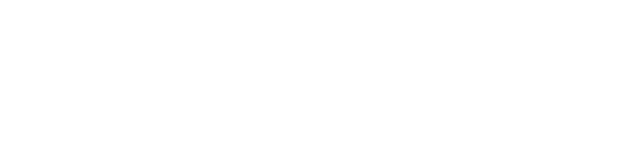
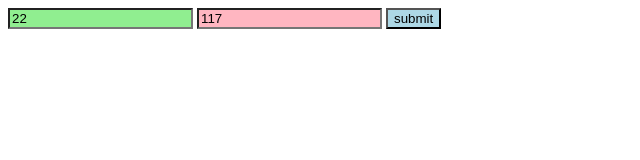
Before and after one commit to holgermanzke/calculator-js-intro, a website: page src/index.html in a window 1280 px wide. Shown: the whole page, without its empty margins (0-640 px from the left). Drawn offline with Linux system fonts and the light colour scheme.

Commit message:
add input forms and js sum function

```diff
--- a/src/index.html
+++ b/src/index.html
@@ -5,6 +5,35 @@
     <meta name="viewport" content="width=device-width, initial-scale=1.0" />
     <meta http-equiv="X-UA-Compatible" content="ie=edge" />
     <title>Calculator</title>
+    <style>
+      input[name="second"] {
+        background: lightpink;
+      }
+      input[name="first"] {
+        background: lightgreen;
+      }
+      .submit {
+        background: lightblue;
+      }
+    </style>
   </head>
-  <body></body>
+  <body>
+    <input
+      type="text"
+      name="first"
+      placeholder="Enter first number"
+      value="22"
+    />
+    <input
+      type="text"
+      name="second"
+      placeholder="Enter second number"
+      value="117"
+    />
+    <button class="submit">submit</button>
+    <!-- <script>
+      alert("another alert");
+    </script> -->
+    <script src="./index.js"></script>
+  </body>
 </html>
--- /dev/null
+++ b/src/index.js
@@ -0,0 +1,8 @@
+const firstInput = document.querySelector("[name=first]");
+const secondInput = document.querySelector("[name=second]");
+const submitButton = document.querySelector(".submit");
+
+submitButton.addEventListener("click", function() {
+  const sum = parseInt(firstInput.value) + parseInt(secondInput.value);
+  alert(sum);
+});
```
Also changed, not shown: dist/index.html.
